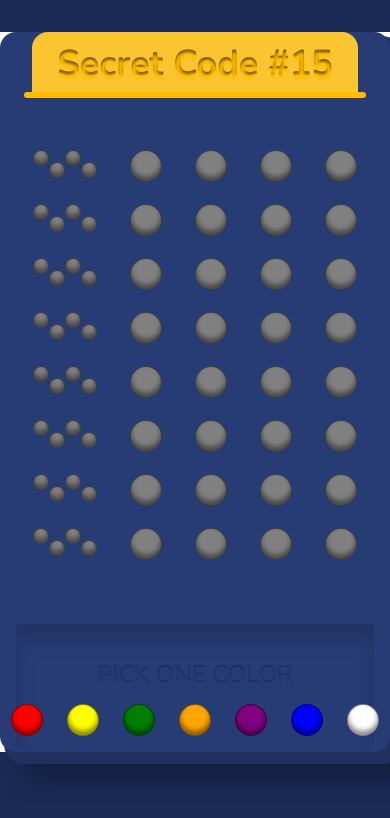
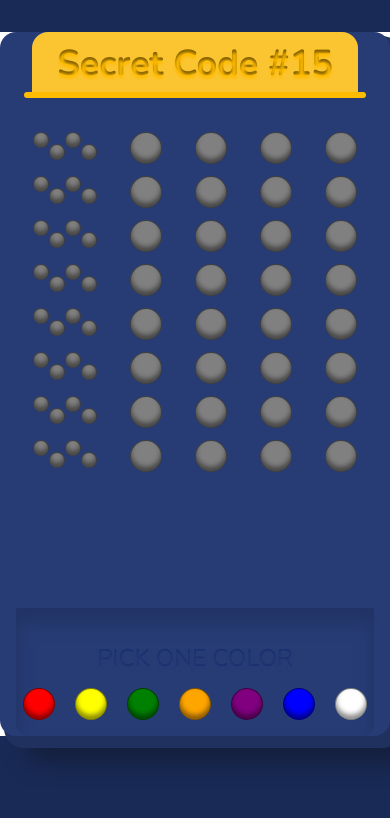
Before and after one commit to melihcaliskan/secret-code, a Next.js app: page / in a window 390 px wide. Both pictures are taken after a click on the button "Start Game". Shown: the top 818 px of the page. Built offline with nearby package versions, Linux system fonts and the light colour scheme.

Commit message:
responsive improvements

```diff
--- a/components/HowToPlay/HowToPlay.component.tsx
+++ b/components/HowToPlay/HowToPlay.component.tsx
@@ -31,15 +31,13 @@ export function HowToPlay() {
     });
   }
 
-  // TODO: jpg.
-  // TODO: transparent.
   return (
     <Flex
       flexDir={"column"}
       justifyContent={"center"}
       alignItems={"center"}>
 
-      <Heading style={{ fontSize: 24, color: "rgba(255,255,255,0.8)" }}>
+      <Heading mt={4} style={{ fontSize: 24, color: "rgba(255,255,255,0.8)" }}>
         How To Play
       </Heading>
 
@@ -51,7 +49,7 @@ export function HowToPlay() {
         objectFit="contain"
       />
 
-      <List spacing={3} mt={6} mb={12}>
+      <List spacing={3} mt={6} mb={12} px={6}>
         {steps.map((step, idx) => {
           const { text, color, icon } = step;
           return (
--- a/components/Input/Input.component.tsx
+++ b/components/Input/Input.component.tsx
@@ -25,7 +25,7 @@ export function Input(props) {
           PICK ONE COLOR
         </Text>
 
-        <HStack spacing="24px">
+        <HStack className={styles.inputStack}>
           {enumToArray(PinColor).map((color, idx) =>
             <Pin
               key={idx}
--- a/components/Row/Row.component.tsx
+++ b/components/Row/Row.component.tsx
@@ -3,6 +3,7 @@ import Pin from "components/Pin/Pin.component";
 import RowStatus from "components/RowStatus/RowStatus.component";
 import { BOARD_SIZE } from "@/utility/constants";
 import { GameContext } from "@/store/Game.context";
+import styles from "@/styles/Pin.module.scss";
 
 export function Row(props) {
   const [value, _] = useContext(GameContext);
@@ -11,15 +12,7 @@ export function Row(props) {
 
   return (
     <>
-      <div style={{
-        position: "relative",
-        display: "flex",
-        justifyContent: "space-around",
-        marginBottom: 10,
-        paddingTop: 6,
-        paddingBottom: 6,
-        borderRadius: 6,
-      }}>
+      <div className={styles.row}>
         <RowStatus
           board={board}
           inputs={inputs} />
--- a/pages/index.tsx
+++ b/pages/index.tsx
@@ -1,17 +1,16 @@
+import { useContext, useEffect, useState } from 'react';
+import { Box, Container } from '@chakra-ui/react'
+
+import Board from '@/components/Board/Board.component';
 import Header from '@/components/Header/Header.component'
+import HowToPlay from '@/components/HowToPlay/HowToPlay.component';
+import FailModal from '@/components/FailModal/FailModal.component';
 import Input from '@/components/Input/Input.component'
-import { useContext, useEffect, useState } from 'react';
-import { Box, Button, Container } from '@chakra-ui/react'
-
+import SuccessModal from '@/components/SuccessModal/SuccessModal.component';
+import styles from "styles/Board.module.scss";
 import { BOARD_ROWS, BOARD_SIZE } from '@/utility/constants';
-import { getRandomColor } from '@/utility/helpers';
 import { IHome } from '@/interfaces/IHome.interface';
-import Board from '@/components/Board/Board.component';
-import styles from "styles/Board.module.scss";
-import SuccessModal from '@/components/SuccessModal/SuccessModal.component';
-import FailModal from '@/components/FailModal/FailModal.component';
 import { GameContext } from '@/store/Game.context';
-import HowToPlay from '@/components/HowToPlay/HowToPlay.component';
 
 export function Home(props: IHome.IHomeProps) {
   const [value, setValue]: any = useContext(GameContext);
@@ -65,9 +64,10 @@ export function Home(props: IHome.IHomeProps) {
       <Box
         zIndex={3}
         position={"relative"}
-        mt={12}
+        mt={4}
         backgroundColor={"#273c75"}
-        height={480}>
+        height={480}
+        className={styles.boardContainer}>
         {!isStarted ?
           <HowToPlay />
           :
--- a/styles/Board.module.scss
+++ b/styles/Board.module.scss
@@ -1,6 +1,12 @@
 .board {
   position: relative;
   border-radius: 16px;
+}
+
+.boardContainer {
+  @media (max-width: 768px) {
+    height: auto;
+  }
 }
 
 .gameContainer {
--- a/styles/Input.module.scss
+++ b/styles/Input.module.scss
@@ -39,3 +39,7 @@
 
   margin-bottom: 12px;
 }
+
+.inputStack {
+  gap: 12px;
+}
--- a/styles/Pin.module.scss
+++ b/styles/Pin.module.scss
@@ -3,5 +3,18 @@
   border: 1px solid rgba(0, 0, 0, 0.5);
   border-radius: 99px;
 
-  box-shadow: inset 0px -4px 5px 0px rgb(0 0 0 / 45%)
+  box-shadow: inset 0px -4px 5px 0px rgb(0 0 0 / 45%);
 }
+
+.row {
+  position: relative;
+  display: flex;
+  justify-content: space-around;
+  margin-bottom: 10px;
+  padding: 6px 0;
+
+  @media (max-width: 768px) {
+    padding: 4px 0;
+    margin-bottom: 4px;
+  }
+}
```
